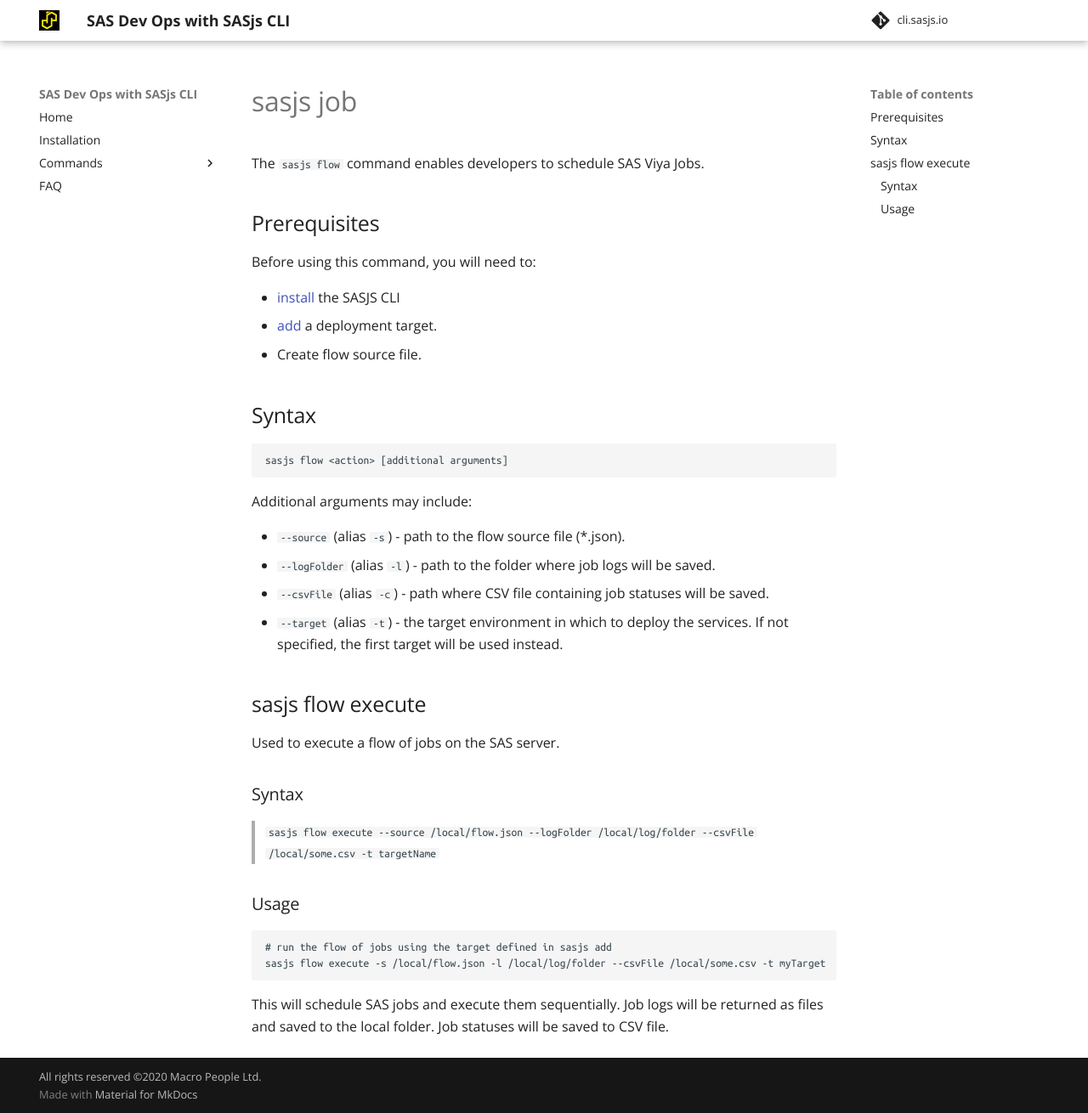
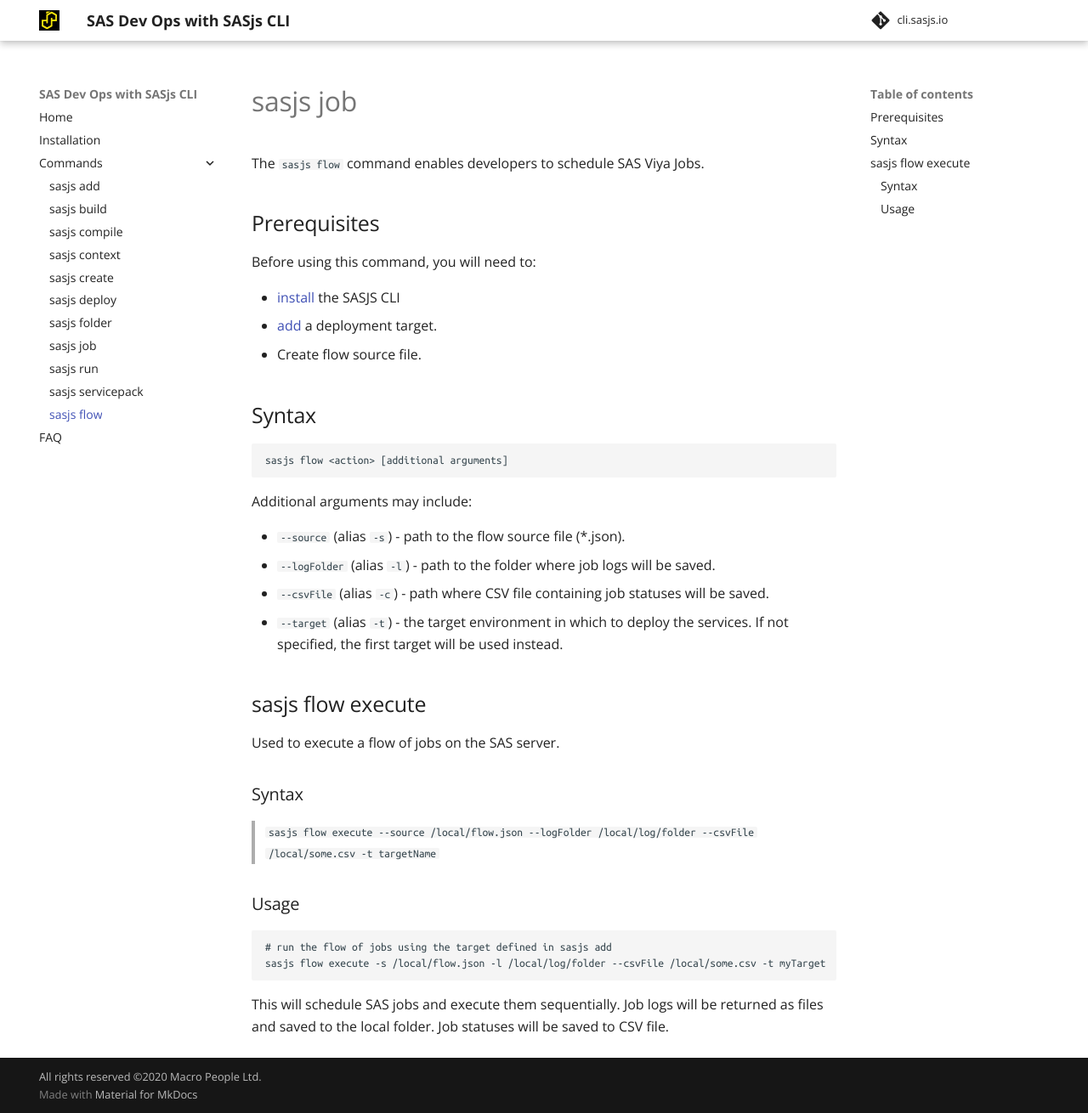
Before and after one commit to sasjs/cli.sasjs.io, an MkDocs documentation site: the page built from docs/flow.md, in a window 1280 px wide and 1310 px high. Shown: the whole window at 85% size. Built offline with MkDocs 1.6.1 and Material for MkDocs 9.7.7, drawn with Linux system fonts in a browser that asks for light colours.

Commit message:
fixed sidebar

```diff
--- a/mkdocs.yml
+++ b/mkdocs.yml
@@ -14,6 +14,7 @@
       - sasjs job: job.md
       - sasjs run: run.md
       - sasjs servicepack: servicepack.md
+      - sasjs flow: flow.md
   - FAQ: faq.md
 
 markdown_extensions:
```
